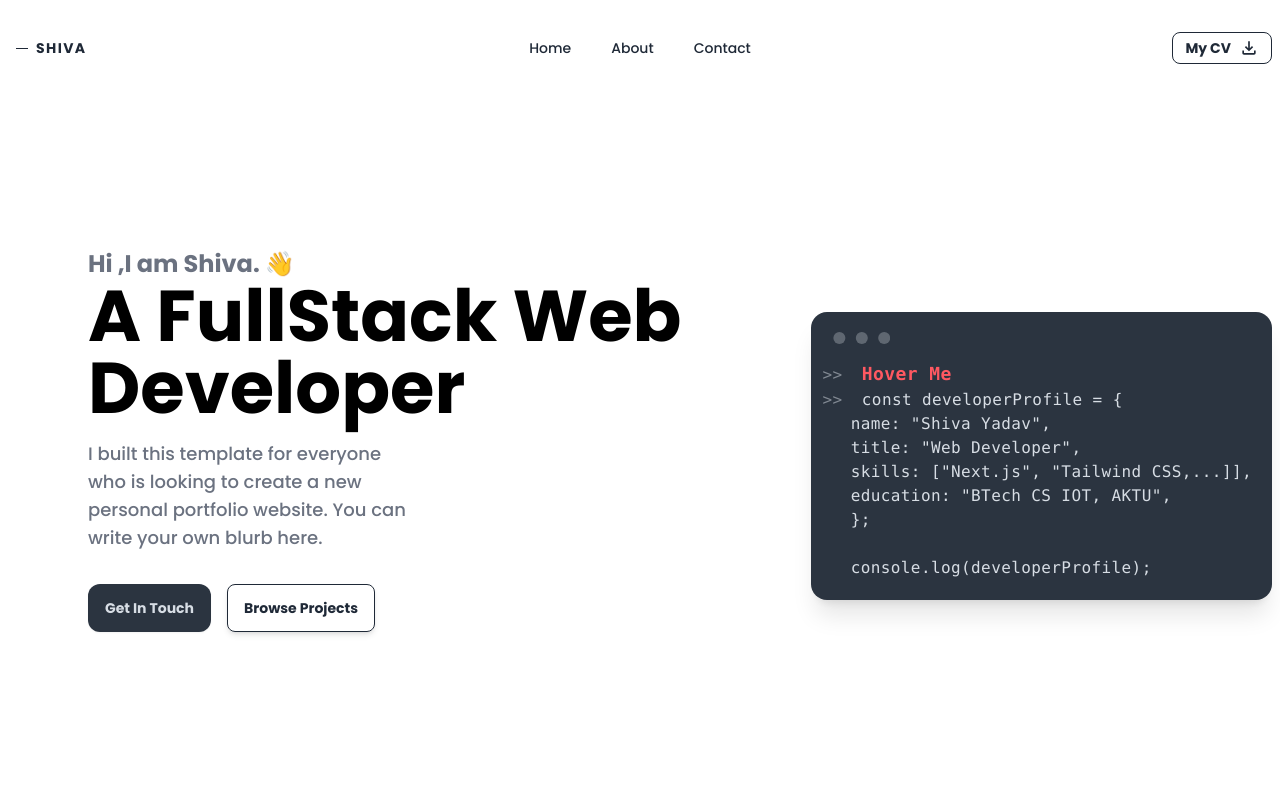
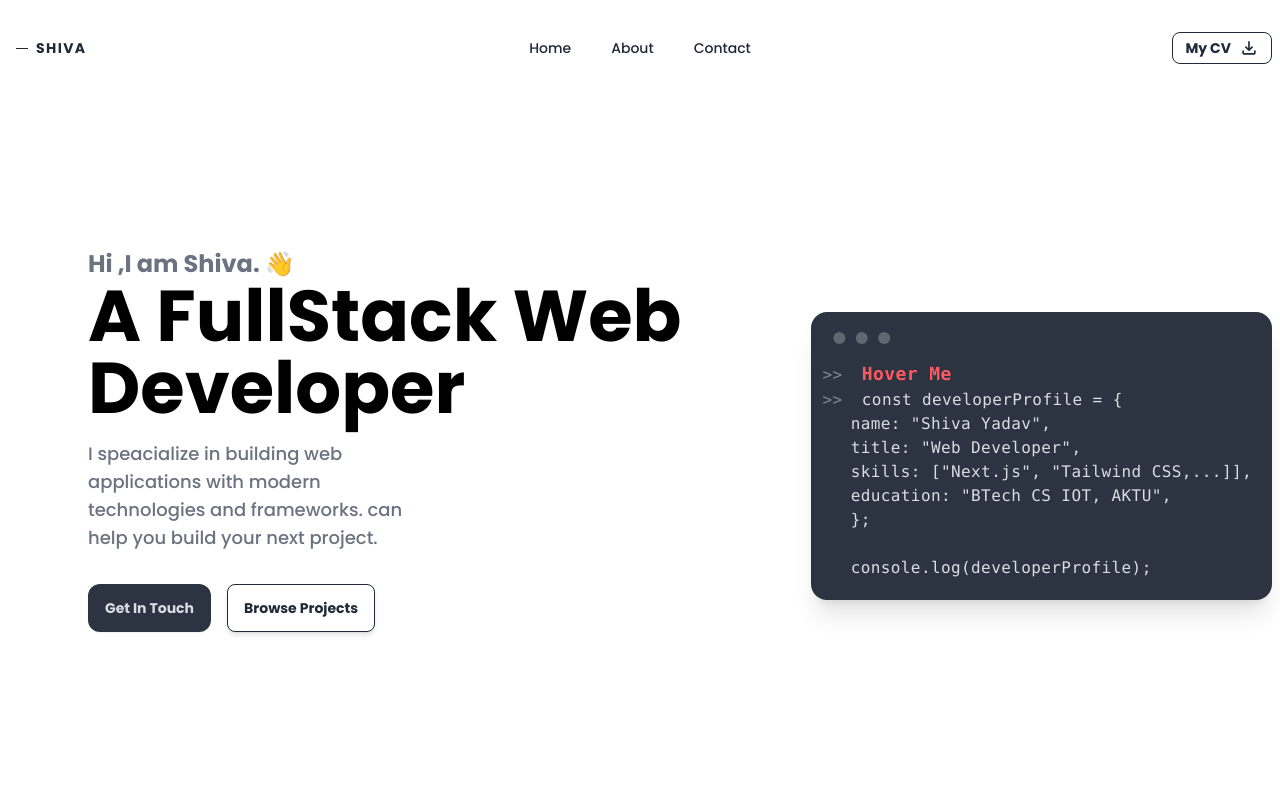
Before and after one commit to shivaydv/1-portfolio, a Next.js app: page / in a window 1280 px wide. Shown: the top 800 px of the page. Built offline with nearby package versions, Linux system fonts and the light colour scheme.

Commit message:
changed the home page content

```diff
--- a/components/Hero.tsx
+++ b/components/Hero.tsx
@@ -16,8 +16,7 @@ const Hero = () => {
         </h1>
 
         <p className=" text-base lg:text-lg text-gray-500 pt-4 xl:w-1/2">
-          I built this template for everyone who is looking to create a new
-          personal portfolio website. You can write your own blurb here.
+          I speacialize in building web applications with modern technologies and frameworks. can help you build your next project.
 
         </p>
 
```
